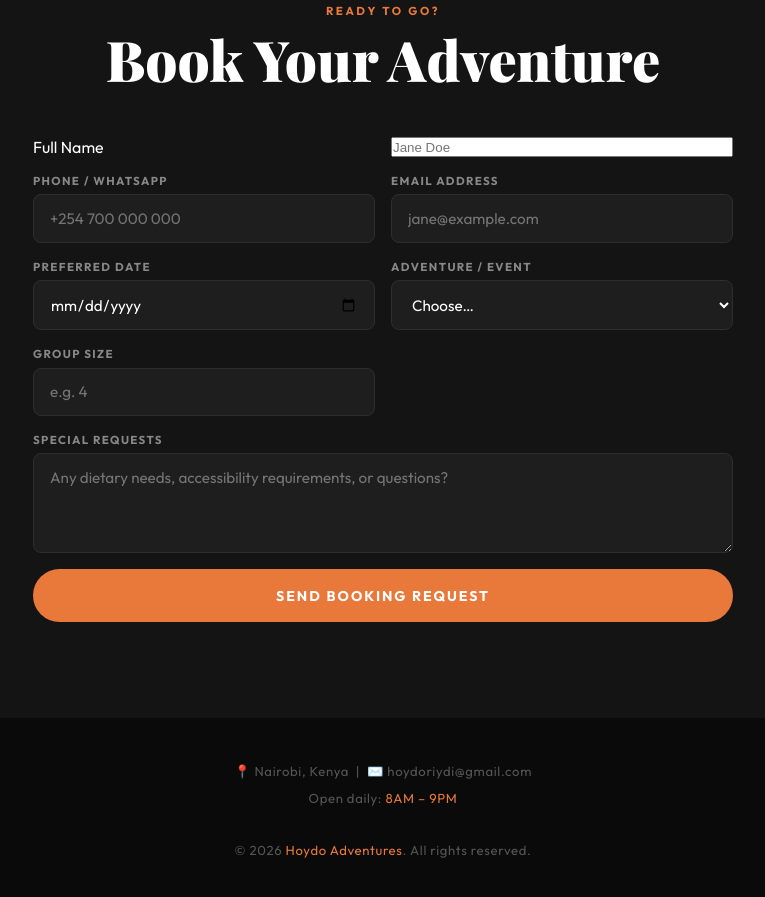
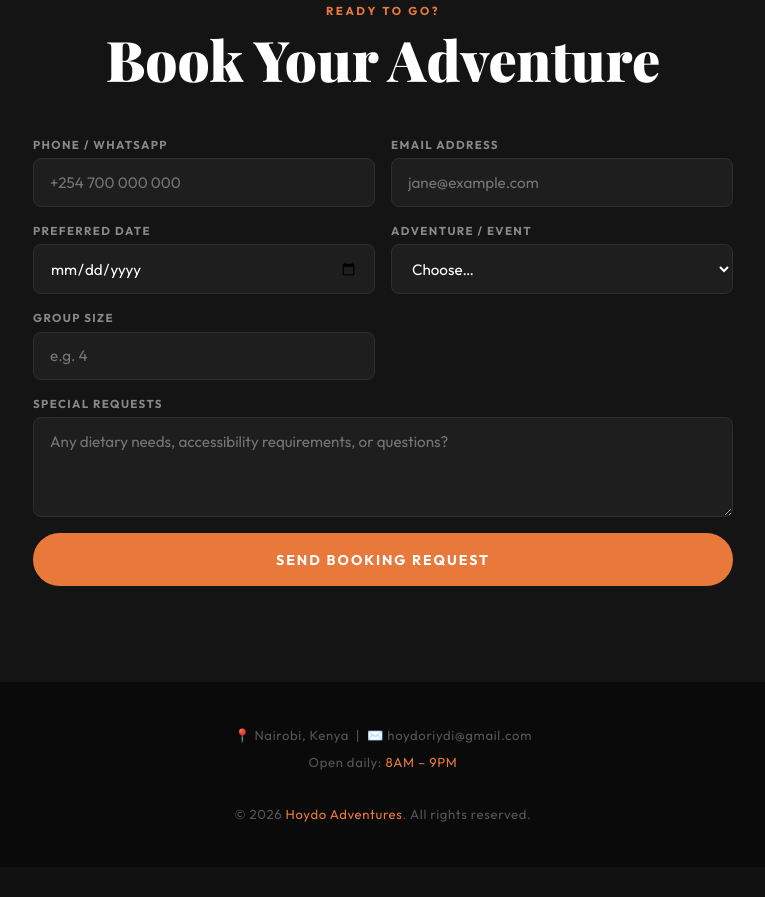
Before and after one commit to cmmturii/hoydo-adventure, a plain HTML site: page index.html in a window 1280 px wide. Shown: the part 2330-3227 px from the top of the page, without its empty margins (257-1022 px from the left). After the commit the page ends 3197 px from the top, so only its background shows below. Drawn offline with nearby package versions, Linux system fonts and the light colour scheme; a web font is replaced by a local one.

Commit message:
Fix Formspree fields

```diff
--- a/index.html
+++ b/index.html
@@ -206,8 +206,8 @@
   <p class="section-label">Ready to go?</p>
   <h2 class="section-title">Book Your Adventure</h2>
 <form class="booking-form" id="bookingForm" action="https://formspree.io/f/mrealojj" method="POST">
-      <label>Full Name</label>
-      <input type="text" placeholder="Jane Doe" required />
+     <input type="hidden" name="_subject" value="New Hoydo Adventures Booking!" />
+<input type="text" name="_gotcha" style="display:none" />
     </div>
     <div class="form-group">
       <label>Phone / WhatsApp</label>
@@ -215,7 +215,7 @@
     </div>
     <div class="form-group">
       <label>Email Address</label>
-      <input type="email" placeholder="jane@example.com" required />
+      <input type="email" name="_replyto" placeholder="jane@example.com" required />
     </div>
     <div class="form-group">
       <label>Preferred Date</label>
```
